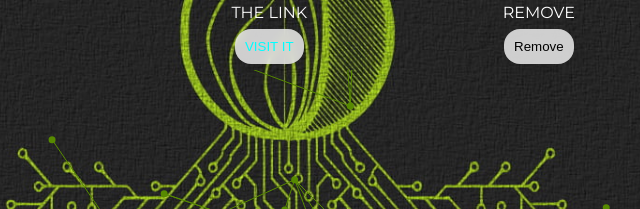
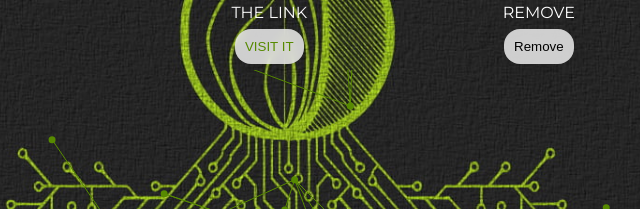
Before and after one commit to marwaNadell/bookmarks_withplugin, a plain HTML site: page index.html in a window 1280 px wide. Both pictures are taken after typing "Sample", "Sample" into the empty fields and a click on the button "ADD". Shown: the part 250-459 px from the top of the page, 353-993 px from the left. Drawn offline with Linux system fonts and the light colour scheme.

Commit message:
Update index.html

```diff
--- a/index.html
+++ b/index.html
@@ -27,7 +27,7 @@ body{
     font-size: 32px;
   }
   a{text-decoration: none ;
-  color: aqua;}
+  color:#578a00;}
   input,button{
 
     background: rgba(255, 255, 255, 0.78);
```
